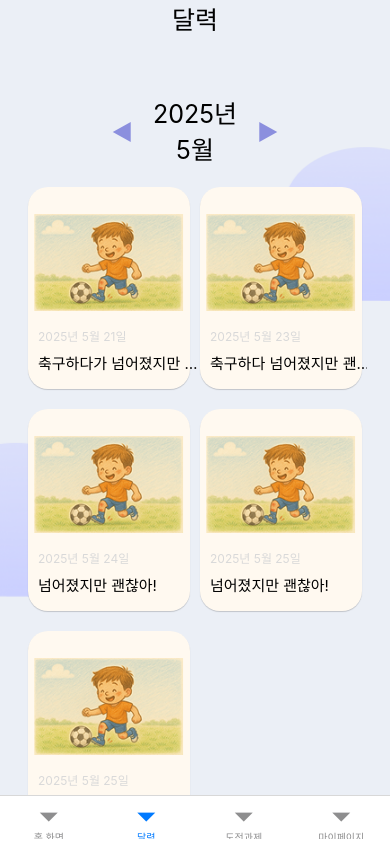
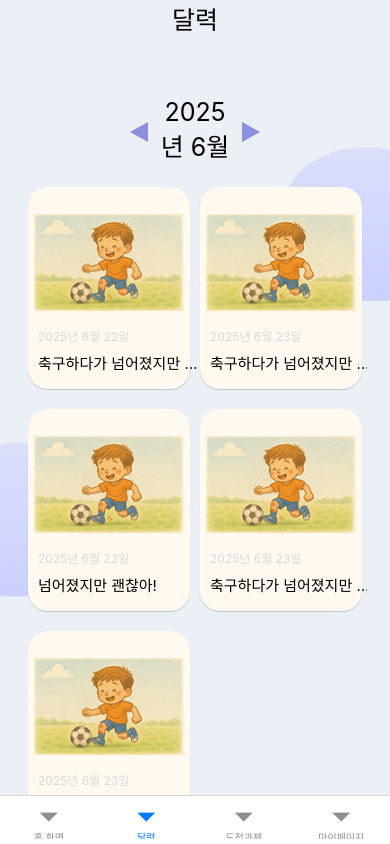
Before and after one commit to AI-Buddies/FrontEnd, a React Native app in the folder sketchtalk/: screen /CalendarStackNavigator in a window 390 px wide. Built offline with nearby package versions, Linux system fonts and the light colour scheme.

Commit message:
feat: add month picker to calendar screen

```diff
--- a/sketchtalk/package.json
+++ b/sketchtalk/package.json
@@ -14,11 +14,13 @@
     "@react-navigation/bottom-tabs": "^7.3.14",
     "@react-navigation/native": "^7.1.10",
     "@react-navigation/native-stack": "^7.3.14",
+    "moment": "^2.30.1",
     "react": "^19.0.0",
     "react-dom": "^19.0.0",
     "react-native": "0.79.2",
     "react-native-elements": "^3.4.3",
     "react-native-gesture-handler": "^2.25.0",
+    "react-native-month-year-picker": "^1.9.0",
     "react-native-reanimated": "^3.18.0",
     "react-native-safe-area-context": "^5.4.1",
     "react-native-screens": "^4.11.1",
--- a/sketchtalk/src/screens/calendar/CalendarMainScreen.js
+++ b/sketchtalk/src/screens/calendar/CalendarMainScreen.js
@@ -1,4 +1,4 @@
-import React from 'react';
+import {React, useState, useCallback} from 'react';
 import {
   ImageBackground,
   Dimensions,
@@ -8,51 +8,60 @@ import {
   FlatList,
   Image,
 } from 'react-native';
+
 import styled from 'styled-components/native';
 import colors from '../../constants/colors';
 import Entypo from 'react-native-vector-icons/Entypo';
+import moment from 'moment';
+import MonthPicker from 'react-native-month-year-picker';
+import 'moment/locale/ko';
 
 const {width, height} = Dimensions.get('window');
 
 const dummyData = [
   {
     id: 1,
-    dateYear: 2025,
-    dateMonth: 5,
-    dateDay: 21,
+    date: new Date(2025, 5, 22),
     title: '축구하다가 넘어졌지만 괜찮아!',
   },
   {
     id: 2,
-    dateYear: 2025,
-    dateMonth: 5,
-    dateDay: 23,
-    title: '축구하다 넘어졌지만 괜찮아!',
+    date: new Date(2025, 5, 23),
+    title: '축구하다가 넘어졌지만 괜찮아!',
   },
   {
     id: 3,
-    dateYear: 2025,
-    dateMonth: 5,
-    dateDay: 24,
+    date: new Date(2025, 5, 23),
     title: '넘어졌지만 괜찮아!',
   },
   {
     id: 4,
-    dateYear: 2025,
-    dateMonth: 5,
-    dateDay: 25,
-    title: '넘어졌지만 괜찮아!',
+    date: new Date(2025, 5, 23),
+    title: '축구하다가 넘어졌지만 괜찮아!',
   },
   {
     id: 5,
-    dateYear: 2025,
-    dateMonth: 5,
-    dateDay: 25,
-    title: '축구하다 넘어졌지만 괜찮아!',
+    date: new Date(2025, 5, 23),
+    title: '축구하다가 넘어졌지만 괜찮아!',
   },
 ];
 
 export default function CalenderMainScreen() {
+  const [date, setDate] = useState(new Date(2025, 5));
+  const [show, setShow] = useState(false);
+
+  const showPicker = useCallback(value => setShow(value), []);
+
+  const onValueChange = useCallback(
+    (event, newDate) => {
+      const selectedDate = newDate || date;
+
+      showPicker(false);
+      setDate(selectedDate);
+    },
+    [date, showPicker],
+  );
+
   return (
     <Background
       source={require('../../assets/background/blue_bg.png')}
@@ -65,7 +74,19 @@ export default function CalenderMainScreen() {
         }}>
         달력
       </Text>
-      <CalendarNavigator />
+      <CalendarNavigator
+        date={date}
+        onDatePress={() => showPicker(true)}
+        onLeftPress={() => setDate(moment(date).subtract(1, 'months'))}
+        onRightPress={() => setDate(moment(date).add(1, 'months'))}
+      />
+      {show && (
+        <MonthPicker
+          onChange={onValueChange}
+          value={new Date(date)}
+          locale="ko"
+        />
+      )}
       <View style={{flex: 7}}>
         <FlatList
           contentContainerStyle={{
@@ -118,7 +139,7 @@ const CalendarItem = item => (
           fontSize: 12,
           color: '#d9d9d9',
         }}>
-        {item.dateYear}년 {item.dateMonth}월 {item.dateDay}일
+        {moment(item.date).format('LL').toString()}
       </Text>
       <Text
         style={{
@@ -134,7 +155,7 @@ const CalendarItem = item => (
   </Pressable>
 );
 
-const CalendarNavigator = () => (
+const CalendarNavigator = props => (
   <View
     style={{
       flex: 1,
@@ -143,20 +164,29 @@ const CalendarNavigator = () => (
       alignItems: 'center',
       justifyContent: 'center',
     }}>
-    <Pressable style={{flex: 1, alignItems: 'flex-end'}}>
+    <Pressable
+      style={{flex: 1, alignItems: 'flex-end'}}
+      onPress={props.onLeftPress}>
       <Entypo name="triangle-left" size={40} color={'#8B8FDE'} />
     </Pressable>
-    <Text
+    <Pressable
       style={{
-        fontSize: 25,
-        flex: 2,
-        textAlign: 'center',
-        textAlignVertical: 'top',
+        flex: 1,
         marginBottom: 5,
-      }}>
-      2025년 5월
-    </Text>
-    <Pressable style={{flex: 1, alignItems: 'flex-start'}}>
+      }}
+      onPress={props.onDatePress}>
+      <Text
+        style={{
+          fontSize: 25,
+          textAlign: 'center',
+          textAlignVertical: 'top',
+        }}>
+        {moment(props.date).format('YYYY[년] M[월]').toString()}
+      </Text>
+    </Pressable>
+    <Pressable
+      style={{flex: 1, alignItems: 'flex-start'}}
+      onPress={props.onRightPress}>
       <Entypo name="triangle-right" size={40} color={'#8B8FDE'} />
     </Pressable>
   </View>
```
Also changed, not shown: 1 other file (tests, documents, lock files or other folders).
